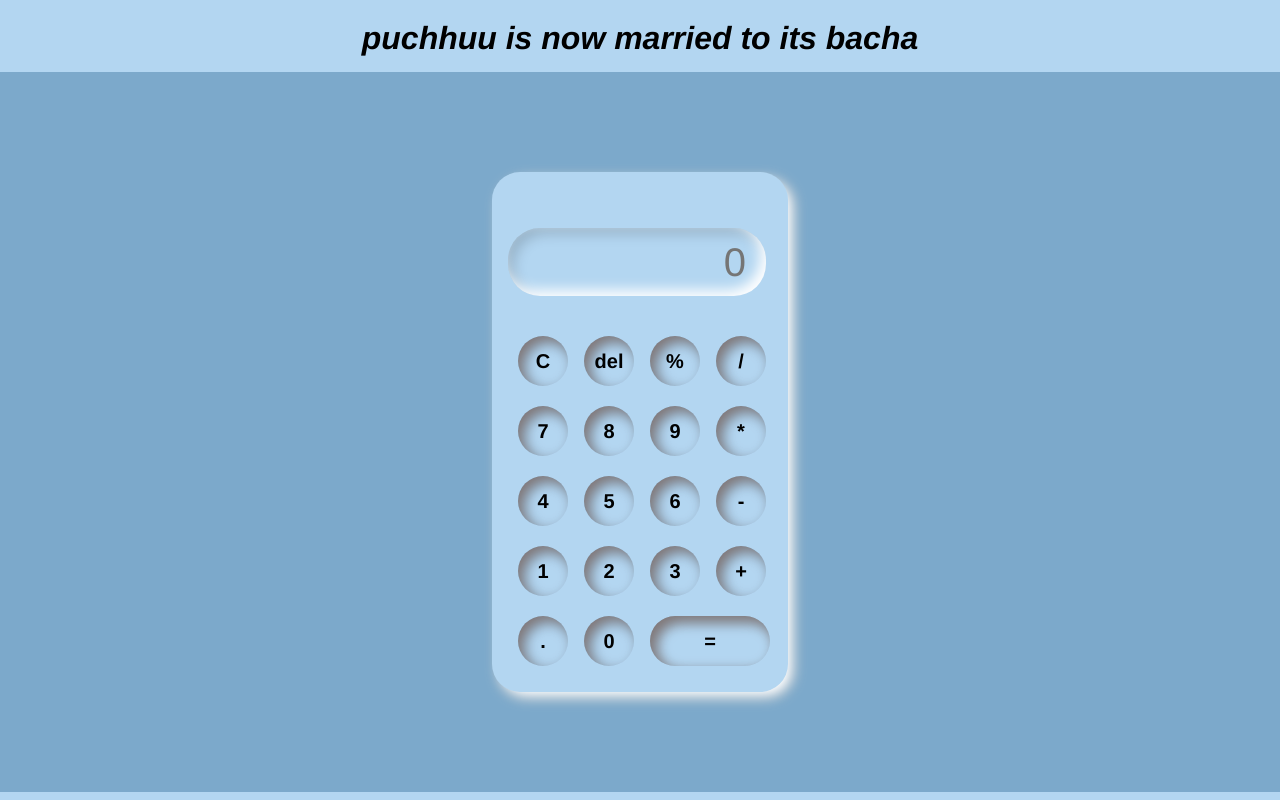
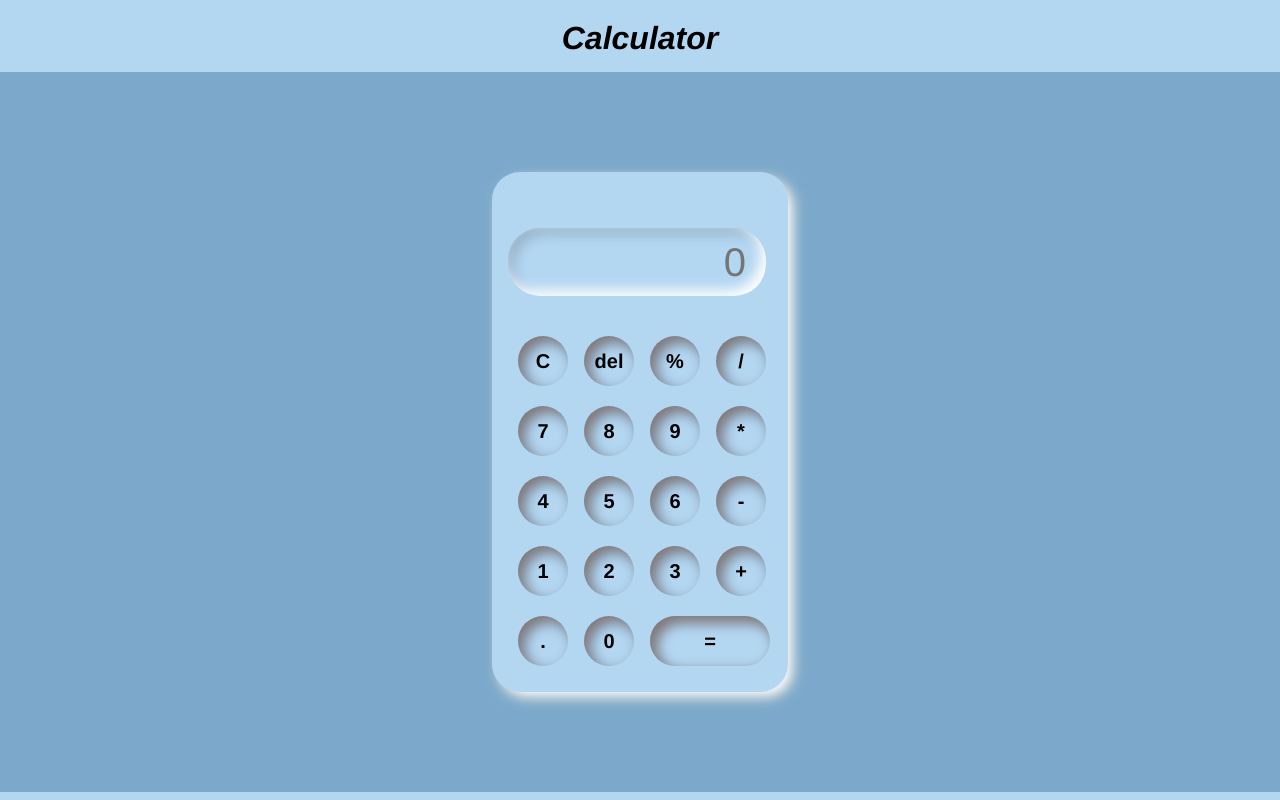
Before and after one commit to devilking0/OIBSIP, a plain HTML site: page task1/index.html in a window 1280 px wide. Drawn offline with Linux system fonts and the light colour scheme.

Commit message:
changes heading

```diff
--- a/task1/index.html
+++ b/task1/index.html
@@ -6,7 +6,7 @@
 
   </head>
   <body>
-    <h1 >puchhuu is now married to its bacha</h1>
+    <h1 >Calculator</h1>
     <div class="container">
 
       <div class = "calculator">
```
